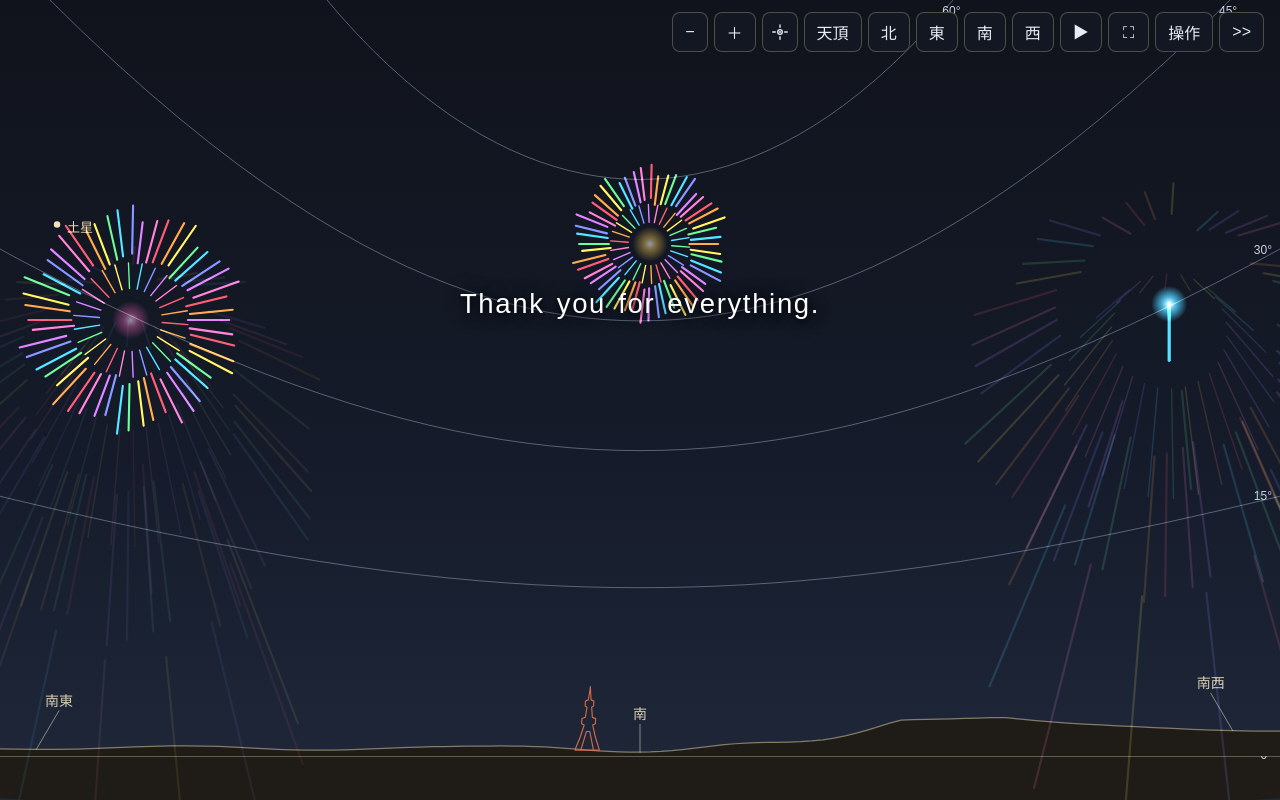
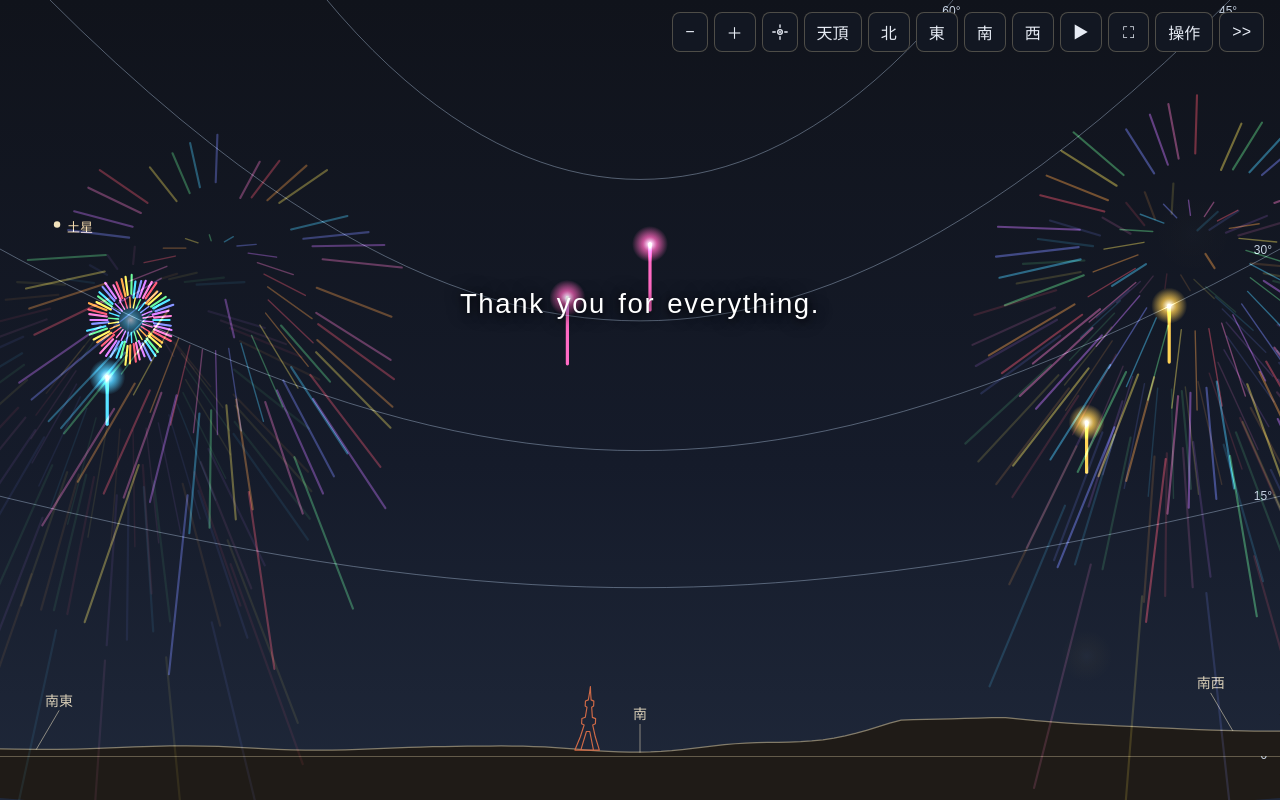
Before and after one commit to kasa373/hmpg-planetarium, a plain HTML site: page mcr/index.html in a window 1280 px wide. Drawn offline with Linux system fonts and the light colour scheme; no server answers; animation ran at ten frames a second.

Commit message:
オープニングの花火を、2発、2発、3発、3発、5発、7発にする。

```diff
--- a/mcr/index.html
+++ b/mcr/index.html
@@ -166,6 +166,6 @@
     </div>
     <p class="credit">星: Hipparcos / Tycho-2（ESA）。星座線: Olaf Frohn, d3-celestial（BSD）。陸地: Natural Earth。</p>
   </form>
-  <script type="module" src="js/app.js?v=24"></script>
+  <script type="module" src="js/app.js?v=25"></script>
 </body>
 </html>
--- a/mcr/js/app.js
+++ b/mcr/js/app.js
@@ -6,7 +6,7 @@ import { CITIES } from './cities.js';
 import { isLand, prepareLand } from './land.js';
 import { createGlobe } from './globe.js';
 import { createRenderer, decodeStars } from './render.js';
-import { createNovemberThanks } from './fireworks.js?v=7';
+import { createNovemberThanks } from './fireworks.js?v=8';
 
 const GREET = {
   1: 'Happy New Year.',
--- a/mcr/js/fireworks.js
+++ b/mcr/js/fireworks.js
@@ -162,17 +162,20 @@ export function createNovemberThanks(canvas, textEl) {
     }
   }
 
-  function waveShells(n, at, hue0) {
+  function waveShells(n, at, hue0, shift = 0) {
     const { left, right, ground, h } = band();
     const look = WAVE_LOOK[n];
+    const width = right - left;
     const shells = [];
     for (let i = 0; i < n; i++) {
       const spread = n === 1 ? 0.5 : i / (n - 1);
       const reach = look.reach[i];
+      const xFrac = Math.min(0.96, Math.max(0.04, 0.06 + spread * 0.88 + shift * 0.07));
+      const peak = Math.min(0.56, Math.max(0.16, look.peaks[i] - shift * 0.05));
       shells.push({
-        x: left + (right - left) * (0.06 + spread * 0.88),
+        x: left + width * xFrac,
         y0: ground,
-        y1: Math.min(ground - 24, Math.max(reach + 24, h * look.peaks[i])),
+        y1: Math.min(ground - 24, Math.max(reach + 24, h * peak)),
         color: SHELL_COLORS[(hue0 + i) % SHELL_COLORS.length],
         hue: hue0 + i,
         reach,
@@ -236,8 +239,11 @@ export function createNovemberThanks(canvas, textEl) {
       if (shows.some((show) => show.kind === 'opening')) return { fade: OPENING_FADE, end: OPENING_FADE };
       const shells = [
         ...waveShells(2, 500, 0),
-        ...waveShells(3, 3400, 2),
-        ...waveShells(5, 6600, 5),
+        ...waveShells(2, 1100, 2, 1),
+        ...waveShells(3, 3600, 4),
+        ...waveShells(3, 4200, 7, -1),
+        ...waveShells(5, 6800, 10),
+        ...waveShells(7, 7400, 15),
       ];
       shows.push({
         kind: 'opening',
@@ -247,7 +253,10 @@ export function createNovemberThanks(canvas, textEl) {
         textOn: false,
       });
       const last = Math.max(...shells.map((shell) => shell.launchAt));
-      return { fade: OPENING_FADE, end: last + RISE_MS + BLOOM_MS };
+      return {
+        fade: Math.max(OPENING_FADE, last + RISE_MS + OPEN_MS + 2200),
+        end: last + RISE_MS + BLOOM_MS,
+      };
     },
     start() {
       if (!NOVEMBER_THANKS || !november() || !textEl) return;
```
